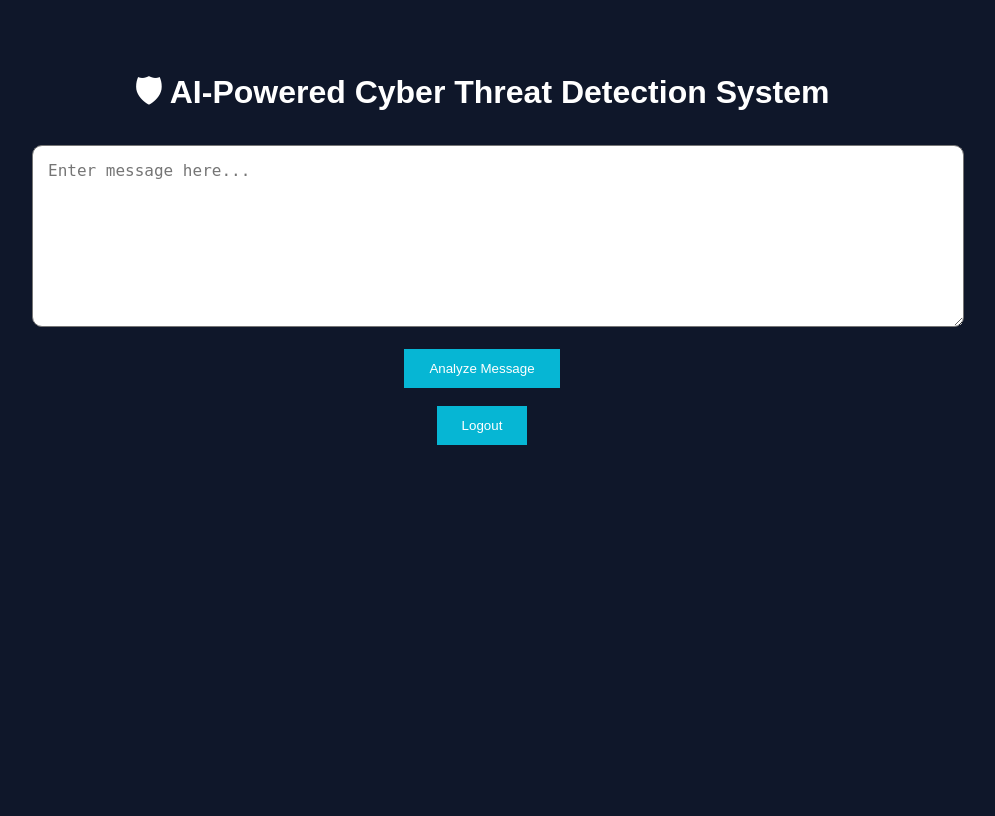
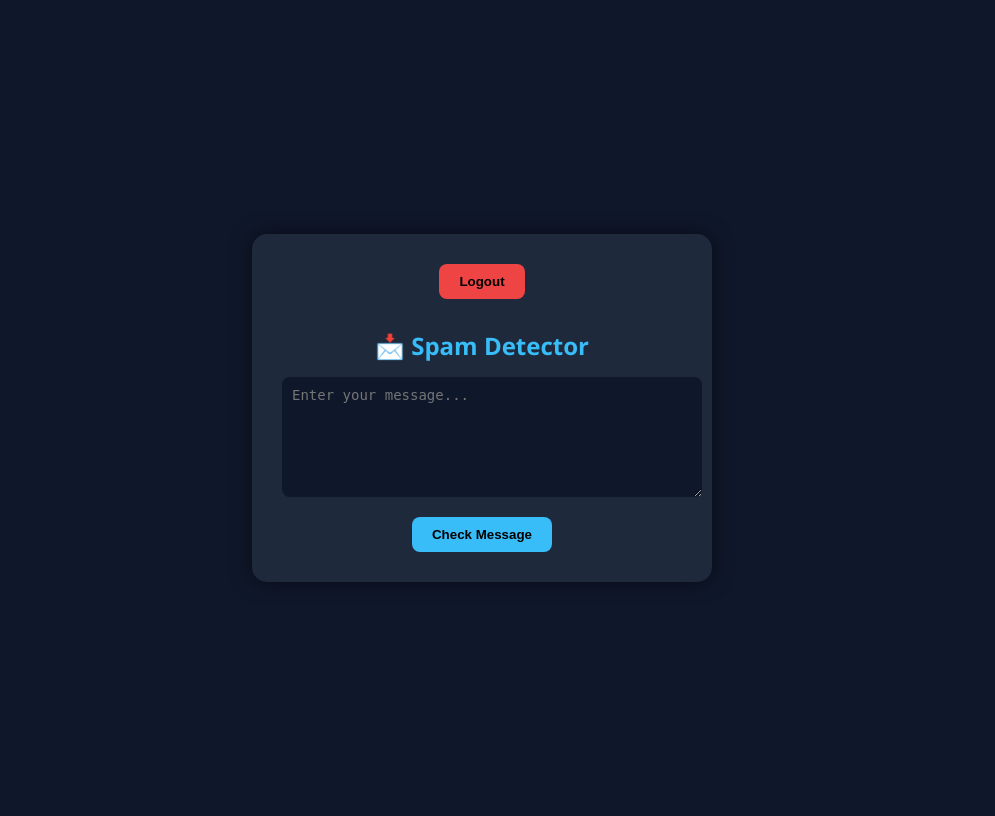
Before and after one commit to VaishnaviLoganvi/spam-detector-project, a Flask app: page /home in a window 1280 px wide. Shown: the whole page, without its empty margins (158-1153 px from the left). Before the commit the page ends 445 px from the top, so only its background shows below. Run offline with Flask 3, Linux system fonts and the light colour scheme; the visitor is signed in with stand-in values (Sample User, id 1); parts of the project's set-up code (start-up, migrations or seed data) failed here and were passed over.

Commit message:
Add files via upload

```diff
--- a/templates/index.html
+++ b/templates/index.html
@@ -1,50 +1,93 @@
 <!DOCTYPE html>
 <html>
 <head>
-<title>Cyber Threat Detection</title>
+    <title>Spam Detector</title>
 
     <style>
-
-body{
-background:#0f172a;
-color:white;
-font-family:Arial;
-text-align:center;
-padding:40px;
+        body {
+            background: #0f172a;
+            font-family: 'Segoe UI', sans-serif;
+            color: #e2e8f0;
+            display: flex;
+            justify-content: center;
+            align-items: center;
+            height: 100vh;
         }
 
-.container{
-max-width:900px;
-margin:auto;
+        .container {
+            background: #1e293b;
+            padding: 30px;
+            border-radius: 15px;
+            width: 400px;
+            text-align: center;
+            box-shadow: 0 0 20px rgba(0,0,0,0.5);
         }
 
-textarea{
-width:100%;
-height:150px;
-padding:15px;
-font-size:16px;
-border-radius:10px;
+        h2 {
+            margin-bottom: 15px;
+            color: #38bdf8;
         }
 
-button{
-padding:12px 25px;
-background:#06b6d4;
-border:none;
-color:white;
-cursor:pointer;
+        textarea {
+            width: 100%;
+            height: 100px;
+            border-radius: 8px;
+            border: none;
+            padding: 10px;
+            margin-bottom: 15px;
+            background: #0f172a;
+            color: white;
+            font-size: 14px;
         }
 
-.result{
-background:#1e293b;
-padding:20px;
-margin-top:20px;
-border-radius:10px;
+        textarea:focus {
+            outline: none;
+            border: 2px solid #38bdf8;
         }
 
-ul{
-text-align:left;
+        button {
+            background: #38bdf8;
+            border: none;
+            padding: 10px 20px;
+            color: black;
+            font-weight: bold;
+            border-radius: 8px;
+            cursor: pointer;
+            transition: 0.3s;
         }
 
+        button:hover {
+            background: #0ea5e9;
+        }
+
+        .result {
+            margin-top: 15px;
+            font-size: 20px;
+            font-weight: bold;
+        }
+
+        .spam {
+            color: #ef4444;
+        }
+
+        .notspam {
+            color: #22c55e;
+        }
+
+        .info {
+            margin-top: 10px;
+            font-size: 14px;
+            color: #94a3b8;
+        }
+
+        .logout {
+            background: #ef4444;
+            margin-bottom: 10px;
+        }
+
+        .logout:hover {
+            background: #dc2626;
+        }
     </style>
 </head>
 
@@ -52,61 +95,31 @@ text-align:left;
 
 <div class="container">
 
-<h1>🛡 AI-Powered Cyber Threat Detection System</h1>
+    <a href="/logout">
+        <button class="logout">Logout</button>
+    </a>
 
-<form action="/predict" method="POST">
+    <h2>📩 Spam Detector</h2>
 
-<textarea
-name="message"
-placeholder="Enter message here..."
-required>
-</textarea>
-
-<br><br>
-
-<button type="submit">
-Analyze Message
-</button>
-
+    <form action="/predict" method="post">
+        <textarea name="message" placeholder="Enter your message..."></textarea>
+        <br>
+        <button type="submit">Check Message</button>
     </form>
 
-{% if category %}
-
-<div class="result">
-
-<h2>Analysis Result</h2>
-
-<p><b>Category:</b> {{ category }}</p>
-
-<p><b>Threat Level:</b> {{ threat_level }}</p>
-
-<p><b>Confidence:</b> {{ confidence }}%</p>
-
-<h3>Detected Keywords</h3>
-
-<ul>
-{% for word in words %}
-<li>{{ word }}</li>
-{% endfor %}
-</ul>
-
-<h3>Safety Recommendations</h3>
-
-<ul>
-{% for tip in tips %}
-<li>{{ tip }}</li>
-{% endfor %}
-</ul>
-
+    {% if result %}
+        <div class="result {{ 'spam' if result=='Spam' else 'notspam' }}">
+            {{ result }}
         </div>
-
     {% endif %}
 
-<br>
+    {% if confidence %}
+        <div class="info">Confidence: {{ confidence }}%</div>
+    {% endif %}
 
-<a href="/logout">
-<button>Logout</button>
-</a>
+    {% if words %}
+        <div class="info">Detected: {{ words }}</div>
+    {% endif %}
 
 </div>
 
```
Lines whose indentation alone changed are shown as unchanged.
